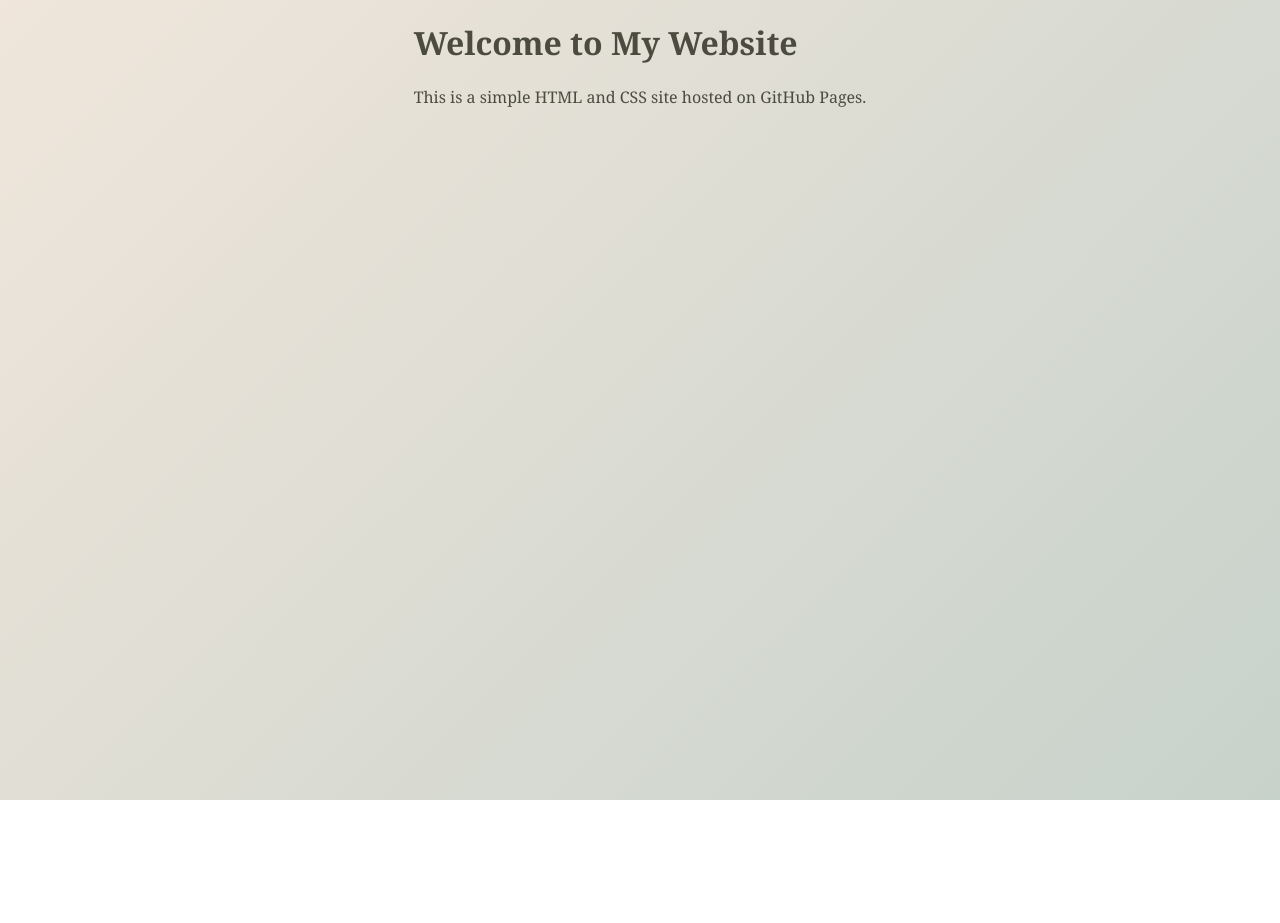
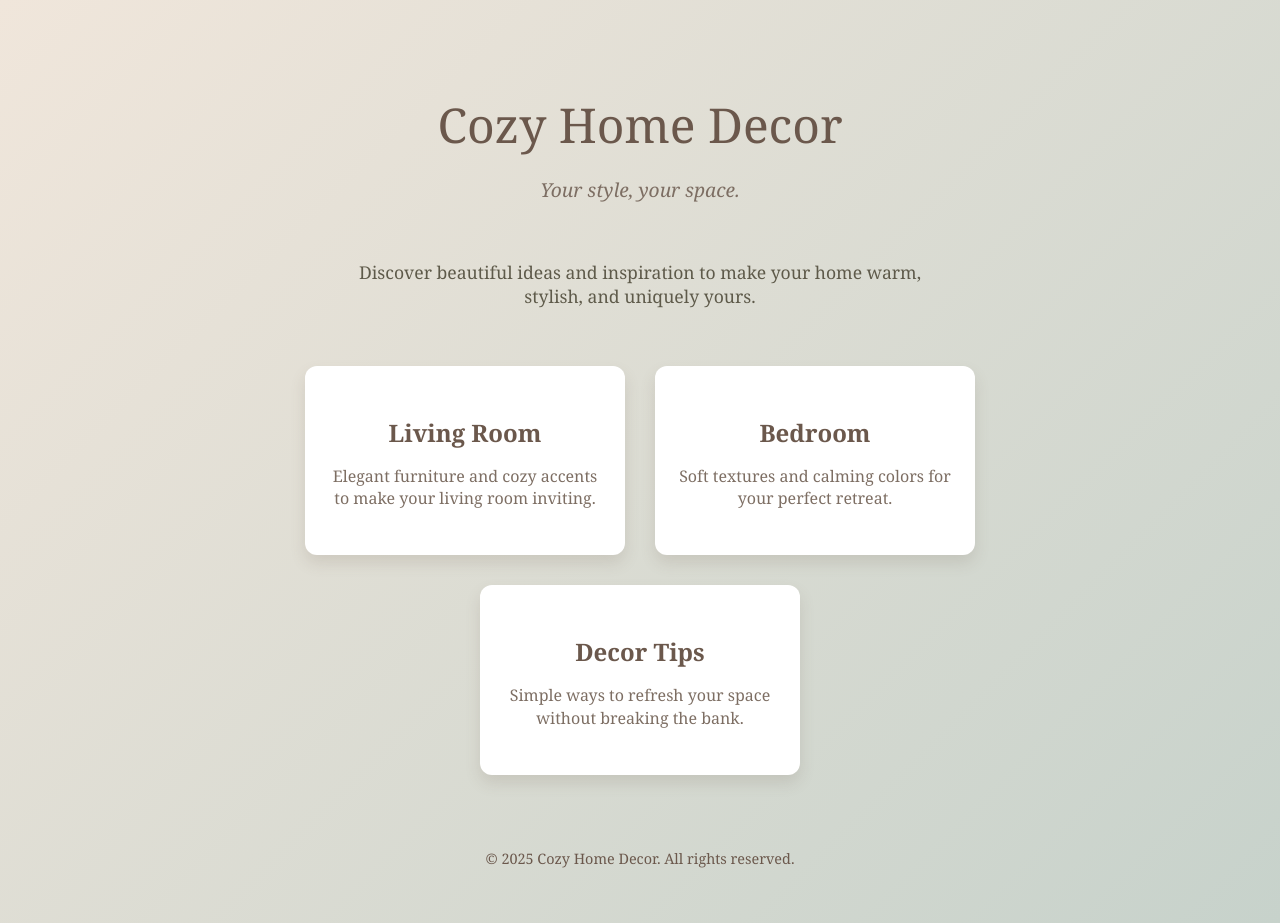
Before and after one commit to Deveshsharma5/websiteD, a plain HTML site: page index.html in a window 1280 px wide. Before the commit the page ends 800 px from the top, so only its background shows below. Drawn offline with Linux system fonts and the light colour scheme.

Commit message:
Update index.html
Signed-off-by: Deveshsharma5 <149950769+Deveshsharma5@users.noreply.github.com>

```diff
--- a/index.html
+++ b/index.html
@@ -1,14 +1,37 @@
 <!DOCTYPE html>
 <html lang="en">
 <head>
-    <meta charset="UTF-8">
-    <title>My CSS Website</title>
-    <link rel="stylesheet" href="style.css">
+    <meta charset="UTF-8" />
+    <title>Cozy Home Decor</title>
+    <link rel="stylesheet" href="style.css" />
 </head>
 <body>
-    <div class="container">
-        <h1>Welcome to My Website</h1>
-        <p>This is a simple HTML and CSS site hosted on GitHub Pages.</p>
-    </div>
+    <header>
+        <h1>Cozy Home Decor</h1>
+        <p>Your style, your space.</p>
+    </header>
+
+    <section class="intro">
+        <p>Discover beautiful ideas and inspiration to make your home warm, stylish, and uniquely yours.</p>
+    </section>
+
+    <section class="features">
+        <div class="feature">
+            <h2>Living Room</h2>
+            <p>Elegant furniture and cozy accents to make your living room inviting.</p>
+        </div>
+        <div class="feature">
+            <h2>Bedroom</h2>
+            <p>Soft textures and calming colors for your perfect retreat.</p>
+        </div>
+        <div class="feature">
+            <h2>Decor Tips</h2>
+            <p>Simple ways to refresh your space without breaking the bank.</p>
+        </div>
+    </section>
+
+    <footer>
+        <p>&copy; 2025 Cozy Home Decor. All rights reserved.</p>
+    </footer>
 </body>
 </html>
```
